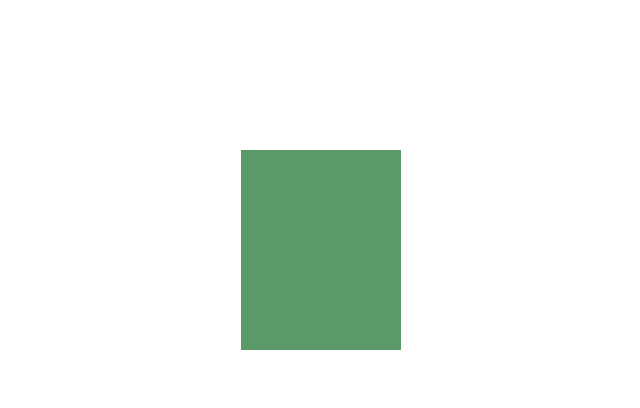
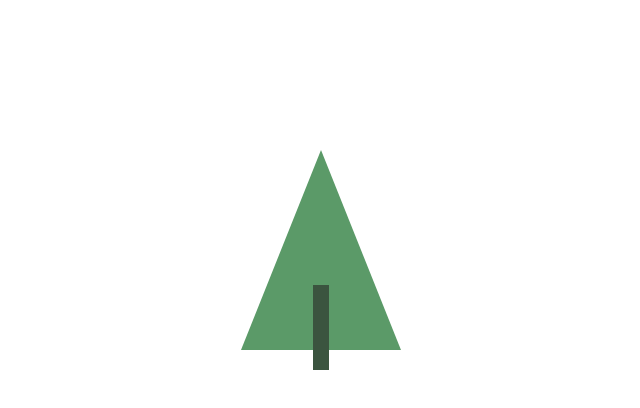
Before and after one commit to goformarty/forrst-logo-css, a plain HTML site: page index.html in a window 1280 px wide. Shown: the whole page, without its empty margins (319-959 px from the left). Drawn offline with Linux system fonts and the light colour scheme.

Commit message:
Trunk added

```diff
--- a/index.html
+++ b/index.html
@@ -2,5 +2,9 @@
 
 <div class="logo">
 	<div id="tree"></div>
-	<div id="trunk"></div>
+	<div id="trunk">
+		<div id="left-branch"></div>
+		<div id="right-bottom-branch"></div>
+		<div id="right-top-branch"></div>
+	</div>
 </div>
--- a/style.css
+++ b/style.css
@@ -2,8 +2,19 @@
 	height: 200px;
 	width: 160px;
 	margin: 150px auto;
+	position: relative;
 }
 
 #tree {
 	border-bottom: 200px solid #5b9a68;
+	border-left: 80px solid transparent;
+	border-right: 80px solid transparent;
+	position: absolute;  top: 0; left: 0;
+	height: 0; width: 0;
 }
+
+#trunk {
+	height: 85px; width: 16px;
+	background: #3b543f;
+	position: absolute; left: 72px; bottom: -20px;
+}
```
